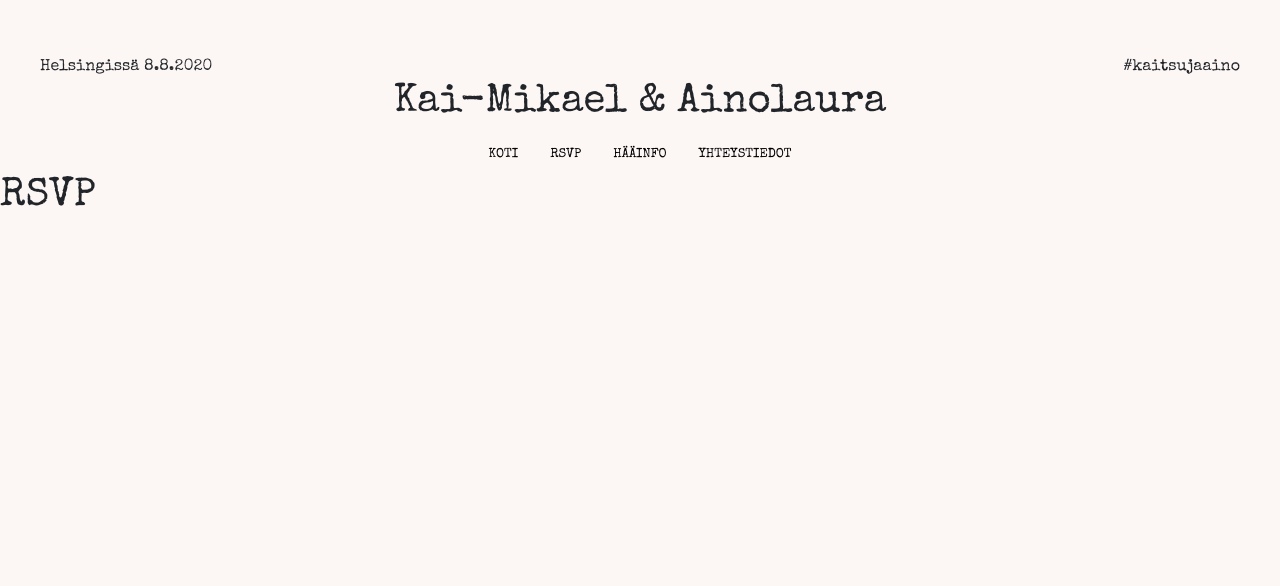
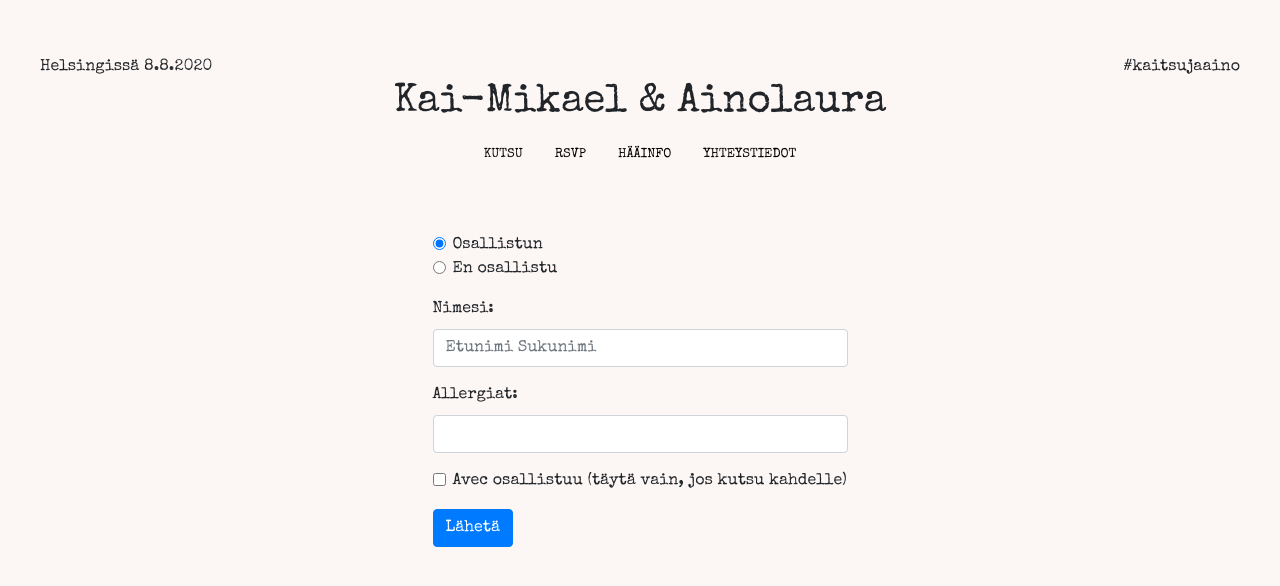
Before and after one commit to kmalanne/wedding-page, a React (Create React App) app: page /rsvp in a window 1280 px wide. Shown: the top 586 px of the page. Built offline with nearby package versions, Linux system fonts and the light colour scheme.

Commit message:
Sign up form added

```diff
--- a/src/components/Navigation/index.tsx
+++ b/src/components/Navigation/index.tsx
@@ -33,7 +33,7 @@ export class Navigation extends Component<{}, NavigationState> {
         <Navbar.Collapse id="responsive-navbar-nav">
           <Nav>
             <Link onClick={this.onToggle} to="/">
-              KOTI
+              KUTSU
             </Link>
             <Link onClick={this.onToggle} to="/rsvp">
               RSVP
--- /dev/null
+++ b/src/components/SignUpForm/index.css
@@ -0,0 +1,8 @@
+.signup-container {
+  display: flex;
+  justify-content: center;
+}
+
+.signup-container form {
+  min-width: 415px;
+}
--- /dev/null
+++ b/src/components/SignUpForm/index.tsx
@@ -0,0 +1,91 @@
+import React, { Component } from 'react';
+import { Button, Form } from 'react-bootstrap';
+import './index.css';
+
+export interface SignUpState {
+  avec: boolean;
+  option: string;
+}
+
+const initialState = {
+  avec: false,
+  option: 'a',
+};
+type State = Readonly<typeof initialState>;
+
+export class SignUpForm extends Component<{}, SignUpState> {
+  readonly state: State = initialState;
+
+  onChangeAvec = () => {
+    this.setState({ avec: !this.state.avec });
+  };
+
+  onChangeOptionA = () => {
+    this.setState({ option: 'a' });
+  };
+
+  onChangeOptionB = () => {
+    this.setState({ option: 'b' });
+  };
+
+  render() {
+    const { avec, option } = this.state;
+
+    return (
+      <div className="signup-container">
+        <Form>
+          <Form.Group controlId="formBasicRadiobutton">
+            <Form.Check
+              type="radio"
+              label="Osallistun"
+              checked={option === 'a'}
+              onChange={this.onChangeOptionA}
+            />
+            <Form.Check
+              type="radio"
+              label="En osallistu"
+              checked={option === 'b'}
+              onChange={this.onChangeOptionB}
+            />
+          </Form.Group>
+          <Form.Group controlId="formBasicName1">
+            <Form.Label>Nimesi:</Form.Label>
+            <Form.Control type="name" placeholder="Etunimi Sukunimi" />
+          </Form.Group>
+          {option === 'a' && (
+            <>
+              <Form.Group controlId="formBasicAllergies1">
+                <Form.Label>Allergiat:</Form.Label>
+                <Form.Control type="name" placeholder="" />
+              </Form.Group>
+
+              <Form.Group controlId="formBasicCheck">
+                <Form.Check
+                  type="checkbox"
+                  label="Avec osallistuu (täytä vain, jos kutsu kahdelle)"
+                  onChange={this.onChangeAvec}
+                />
+              </Form.Group>
+
+              {avec && (
+                <>
+                  <Form.Group controlId="formBasicName2">
+                    <Form.Label>Avecin nimi:</Form.Label>
+                    <Form.Control type="name" placeholder="Etunimi Sukunimi" />
+                  </Form.Group>
+                  <Form.Group controlId="formBasicAllergies2">
+                    <Form.Label>Avecin allergiat:</Form.Label>
+                    <Form.Control type="name" placeholder="" />
+                  </Form.Group>
+                </>
+              )}
+            </>
+          )}
+          <Button variant="primary" type="submit">
+            Lähetä
+          </Button>
+        </Form>
+      </div>
+    );
+  }
+}
--- a/src/containers/Home/index.css
+++ b/src/containers/Home/index.css
@@ -5,3 +5,32 @@
 .home img {
   width: 100%;
 }
+
+.home-container {
+  display: flex;
+  flex-direction: column;
+  align-items: center;
+  margin: 80px 300px 80px 300px;
+}
+
+.home-container h1 {
+  border-bottom: solid 1px #000;
+  margin-bottom: 20px;
+}
+
+.home-container p {
+  text-align: center;
+  font-size: 20px;
+}
+
+@media (max-width: 1100px) {
+  .home-container {
+    margin: 80px 150px 80px 150px;
+  }
+}
+
+@media (max-width: 768px) {
+  .home-container {
+    margin: 60px 50px 60px 50px;
+  }
+}
--- a/src/containers/Home/index.tsx
+++ b/src/containers/Home/index.tsx
@@ -5,5 +5,19 @@ import './index.css';
 export const Home = () => (
   <div className="home">
     <img alt="hero" src={hero} />
+    <div className="home-container">
+      <h1>KUTSU</h1>
+      <p>
+        Tervetuloa juhlimaan kanssamme kun sanomme toisillemme tahdon lauantaina
+        8.8.2020 Helsingin Kallion kirkossa. Vihkimisen jälkeen juhlat jatkuvat
+        ravintola Garden by Olo:ssa. RSVP x.x.20xx mennessä (K18).
+      </p>
+      <br />
+      <br />
+      <p>
+        Näiltä sivuilta löydät kaiken tarvittavan tiedon tärkeästä päivästämme
+        ja ilmoittautumislomakkeen.
+      </p>
+    </div>
   </div>
 );
--- a/src/containers/Info/index.css
+++ b/src/containers/Info/index.css
@@ -1,5 +1,5 @@
 .info {
-  margin-top: 40px;
+  margin-top: 60px;
 }
 
 .info h2 {
@@ -8,8 +8,7 @@
 }
 
 .info p {
-  margin-left: 60px;
-  margin-bottom: 30px;
+  margin: 0px 60px 30px 60px;
 }
 
 .map-container {
@@ -22,6 +21,11 @@
 
 .map-tile {
   margin: 30px;
+}
+
+.map-tile p {
+  min-width: 300px;
+  text-align: center;
 }
 
 @media (max-width: 1100px) {
@@ -39,3 +43,9 @@
     flex-direction: column;
   }
 }
+
+@media (max-width: 768px) {
+  .info {
+    margin-top: 90px;
+  }
+}
--- a/src/containers/Info/index.tsx
+++ b/src/containers/Info/index.tsx
@@ -40,11 +40,27 @@ export const Info = () => (
       Meille on tärkeintä että saavut jakamaan tämän päivän kanssamme, mutta jos
       haluat muistaa jotenkin niin voit tukea meidän häämatkaamme Japaniin
       haluamallasi rahasummalla tilille: <strong>FIxx xxxx xxxx xxxx xx</strong>
+      .
     </p>
     <h2>Valokuvaus</h2>
     <p>
-      Paikalla on koko päivän valokuvaaja, joka ikuistaa kaikki hetket, joten
-      oman kameran voi jättää kotiin.
+      Paikalla on koko päivän valokuvaaja ikuistamassa kaikki tärkeät hetket,
+      joten voit jättää oman kameran kotiin. Jos otat omia kuvia, niin jaathan
+      ne meidänkin kanssamme.
+    </p>
+    <h2>Majoittuminen</h2>
+    <p>
+      Mikäli ajattelit majoittua häiden aikaan Helsingissä hotellissa,
+      suosittelemme tekemään varauksen mahdollisimman aikaisin. Vuoden 2020
+      Flow-festivaalit osuvat samalle viikonlopulle ja voivat aiheuttaa
+      majoitusongelmia.
+    </p>
+    <h2>Ilmoittautuminen</h2>
+    <p>
+      Ilmoitathan tulostasi <a href="rsvp">RSVP</a>:n kautta xx.xx.20xx
+      mennessä. Kerro samalla mahdollisista allergioista. Jos ilmoittautuminen
+      sivujen kautta ei onnistu, ilmoittaudu tekstiviestillä/sähköpostilla
+      hääparille. Yhteystiedot löytyvät <a href="contact">täältä</a>.
     </p>
   </div>
 );
--- a/src/containers/RSVP/index.css
+++ b/src/containers/RSVP/index.css
@@ -0,0 +1,3 @@
+.rsvp {
+  margin-top: 60px;
+}
--- a/src/containers/RSVP/index.tsx
+++ b/src/containers/RSVP/index.tsx
@@ -1,8 +1,9 @@
 import React from 'react';
+import { SignUpForm } from '../../components/SignUpForm';
 import './index.css';
 
 export const RSVP = () => (
   <div className="rsvp">
-    <h1>RSVP</h1>
+    <SignUpForm />
   </div>
 );
```
